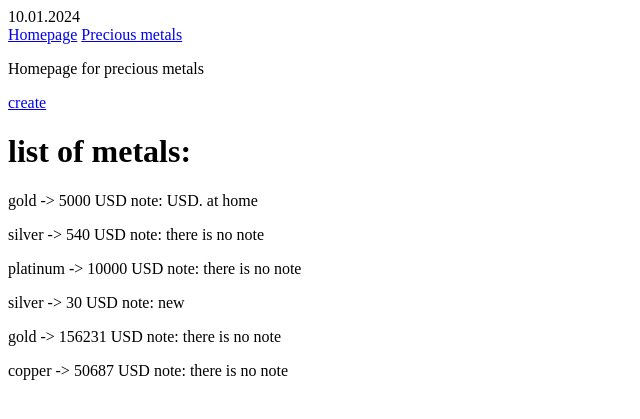
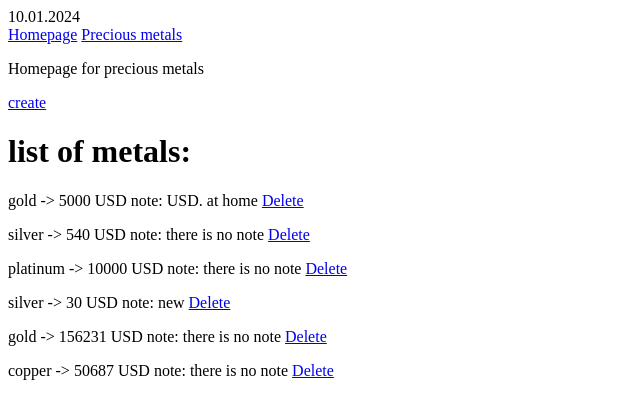
Before and after one commit to honzikhk/portfolio_1_0, a Django app: page /precious_metal/ in a window 1280 px wide. Shown: the top 419 px of the page, without its empty margins (0-640 px from the left). Run offline with Django 5.2, Linux system fonts and the light colour scheme; data comes from the database, SQL or seed files in the repository; both versions use the stored data as it was after the commit.

Commit message:
delete view for metal

```diff
--- a/notes.txt
+++ b/notes.txt
@@ -38,5 +38,9 @@ made base.html as a master template. every page will "inheritate" the "html must
 add for loop to homepage_precious_metal template. Object_list was already in listview
 if statement to homepage_precious_metal.html. later change to anything else
 
-?? add delete view to each metal and confirm page
+?? add delete view to each metal and confirm page -> OK
+
+created DeleteMetalView and confirmation template.
+
+?? fix name and value in metal_confirm_delet.html
 ?? add summary in dollars of category metal to homepage (precious metals - 59512 USD)
--- a/precious_metal/templates/precious_metal/homepage_precious_metal.html
+++ b/precious_metal/templates/precious_metal/homepage_precious_metal.html
@@ -13,6 +13,9 @@
                 <span>{{ metal.note }}</span>
             {% endif %}
         </span>
+        <span>
+            <a href="{% url "metal_delete" metal.id %}">Delete</a>
+        </span>
         </p>
     {% endfor %}
 {% endblock body %}
--- a/precious_metal/urls.py
+++ b/precious_metal/urls.py
@@ -1,7 +1,8 @@
 from django.urls import path
-from .views import PreciousMetalHomepage, CreateMetal
+from .views import PreciousMetalHomepage, CreateMetal, DeleteMetal
 
 urlpatterns = [
     path("", PreciousMetalHomepage.as_view(), name="precious_metal_homepage"),
     path("create_metal/", CreateMetal.as_view(), name="metal_create"),
+    path("delete_metal/<int:pk>/", DeleteMetal.as_view(), name="metal_delete"),        #write something like <int:pk> to display what metal gonna delete
 ]
--- a/precious_metal/views.py
+++ b/precious_metal/views.py
@@ -1,6 +1,8 @@
-from django.views.generic import ListView, CreateView
+from django.views.generic import ListView, CreateView, DeleteView
 from .models import PreciousMetal
 from precious_metal.forms import MetalForm
+from django.urls import reverse_lazy
+
 
 class PreciousMetalHomepage(ListView): #Listview has probably "objectlist" as original function
     model = PreciousMetal
@@ -12,3 +14,11 @@ class CreateMetal(CreateView):
     template_name = "precious_metal/metal_create.html"
     form_class = MetalForm
     model = PreciousMetal
+
+
+class DeleteMetal(DeleteView):
+    # after click on >delete< it redirect to "precious_metal_homepage"
+    template_name = "precious_metal/metal_confirm_delete.html"
+    model = PreciousMetal
+    success_url = reverse_lazy("precious_metal_homepage")
+    extra_context = {"page_name": "Delete metal"}
```
Also changed, not shown: precious_metal/templates/precious_metal/metal_confirm_delete.html (added, +11 -0 lines), db.sqlite3.
